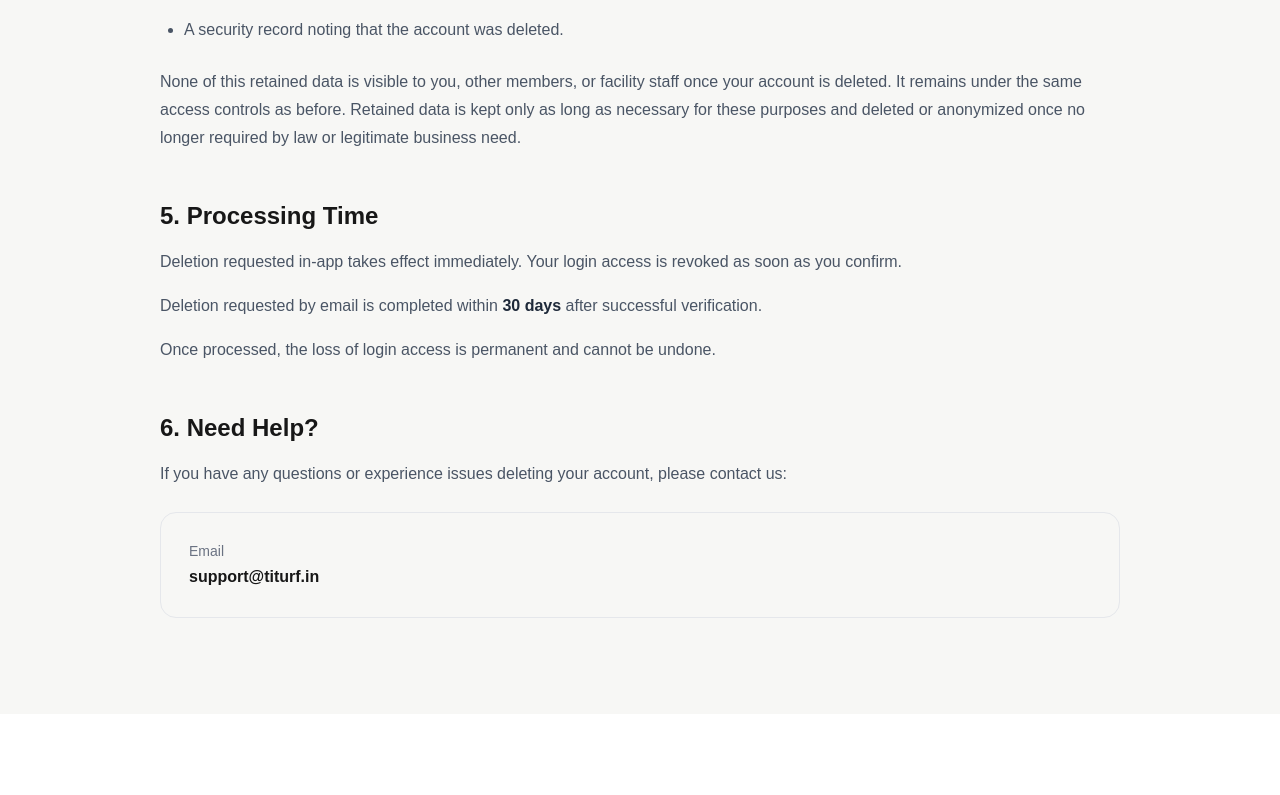
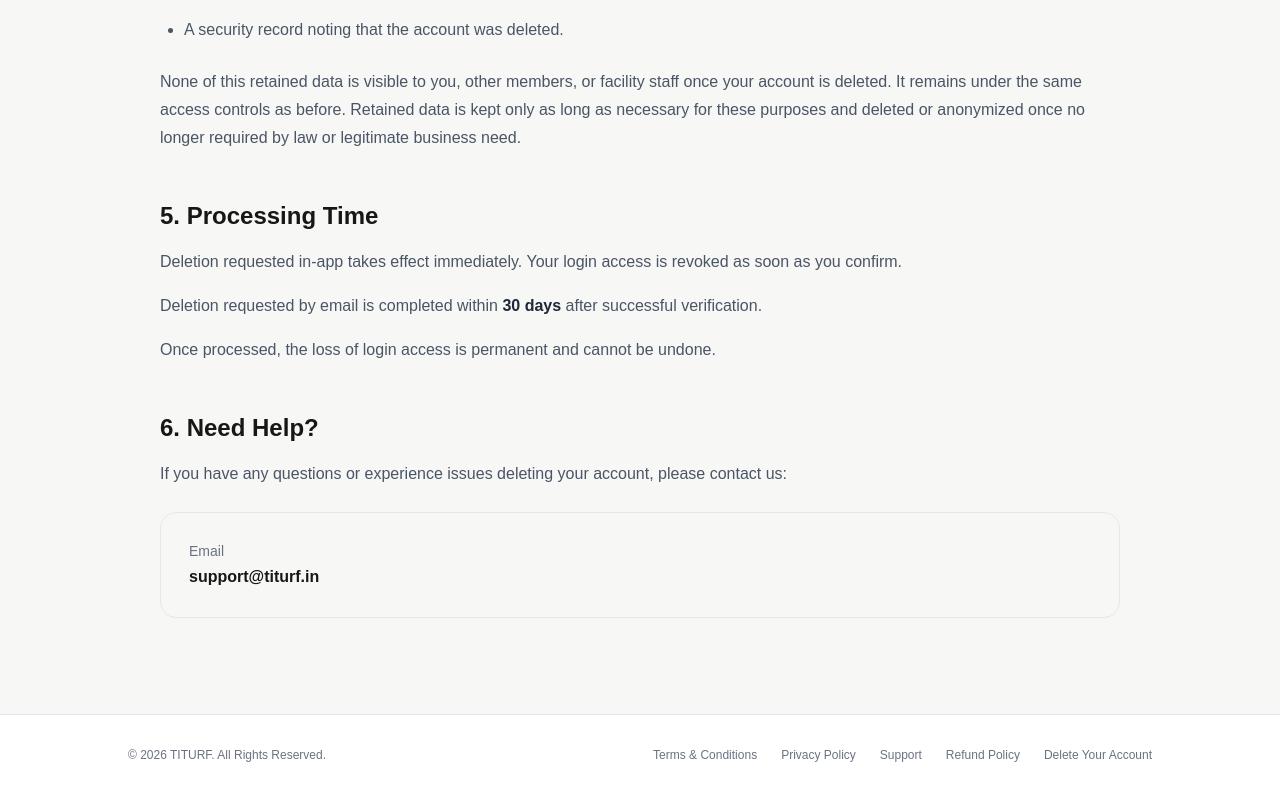
Before and after one commit to bubblcardsdev/TiTurf-landing, a Next.js app: page /delete-your-account in a window 1280 px wide. Shown: the part 1369-2164 px from the top of the page. Before the commit the page ends 2083 px from the top, so only its background shows below. Built offline with nearby package versions, Linux system fonts and the light colour scheme.

Commit message:
add subpage variant to Footer component and integrate into static pages

```diff
--- a/app/delete-your-account/page.tsx
+++ b/app/delete-your-account/page.tsx
@@ -1,6 +1,7 @@
 import Image from "next/image";
 import Link from "next/link";
 import logo from "../../public/Images/logo.svg";
+import Footer from "@/components/Footer";
 
 export default function DeleteAccountPage() {
   return (
@@ -230,6 +231,8 @@ export default function DeleteAccountPage() {
           </div>
         </section>
       </div>
+
+      <Footer variant="subpage" />
     </main>
   );
 }
--- a/app/privacy-policy/page.tsx
+++ b/app/privacy-policy/page.tsx
@@ -1,6 +1,7 @@
 import Image from "next/image";
 import Link from "next/link";
-import logo from "../../public/Images/logo.svg"
+import logo from "../../public/Images/logo.svg";
+import Footer from "@/components/Footer";
 export default function PrivacyPolicy() {
   return (
     <main className="min-h-screen bg-[#f7f7f5] text-[#171717]">
@@ -262,8 +263,9 @@ export default function PrivacyPolicy() {
             </div>
           </div>
         </section>
+      </div>
 
-      </div>
+      <Footer variant="subpage" />
     </main>
   );
 }
--- a/app/refund-policy/page.tsx
+++ b/app/refund-policy/page.tsx
@@ -1,6 +1,7 @@
 import Image from "next/image";
 import Link from "next/link";
-import logo from "../../public/Images/logo.svg"
+import logo from "../../public/Images/logo.svg";
+import Footer from "@/components/Footer";
 
 export default function RefundPolicy() {
   return (
@@ -175,6 +176,8 @@ export default function RefundPolicy() {
         </section>
 
       </div>
+
+      <Footer variant="subpage" />
     </main>
   );
 }
--- a/app/support/page.tsx
+++ b/app/support/page.tsx
@@ -4,6 +4,7 @@ import { useState } from "react";
 import Image from "next/image";
 import Link from "next/link";
 import logo from "@/public/Images/logo.svg";
+import Footer from "@/components/Footer";
 import {
   Mail,
   MapPin,
@@ -350,26 +351,7 @@ export default function SupportPage() {
         </section>
       </div>
 
-      {/* Footer Navigation bar */}
-      <footer className="border-t border-gray-200 bg-white py-8 px-5 sm:px-8 text-xs text-gray-500">
-        <div className="max-w-6xl mx-auto flex flex-col sm:flex-row items-center justify-between gap-4">
-          <p>© 2026 TITURF. All Rights Reserved.</p>
-          <div className="flex flex-wrap gap-x-6 gap-y-2">
-            <Link href="/terms-and-conditions" className="hover:underline">
-              Terms &amp; Conditions
-            </Link>
-            <Link href="/privacy-policy" className="hover:underline">
-              Privacy Policy
-            </Link>
-            <Link href="/refund-policy" className="hover:underline">
-              Refund Policy
-            </Link>
-            <Link href="/delete-your-account" className="hover:underline">
-              Delete Your Account
-            </Link>
-          </div>
-        </div>
-      </footer>
+      <Footer variant="subpage" />
     </main>
   );
 }
--- a/app/terms-and-conditions/page.tsx
+++ b/app/terms-and-conditions/page.tsx
@@ -1,6 +1,7 @@
 import Image from "next/image";
 import Link from "next/link";
-import logo from "../../public/Images/logo.svg"
+import logo from "../../public/Images/logo.svg";
+import Footer from "@/components/Footer";
 
 export default function TermsAndConditions() {
   return (
@@ -181,6 +182,8 @@ export default function TermsAndConditions() {
         </section>
 
       </div>
+
+      <Footer variant="subpage" />
     </main>
   );
 }
--- a/components/Footer.tsx
+++ b/components/Footer.tsx
@@ -1,8 +1,40 @@
 import Link from "next/link";
 
-export default function Footer() {
+interface FooterProps {
+  variant?: "landing" | "subpage";
+  className?: string;
+}
+
+export default function Footer({ variant = "landing", className = "" }: FooterProps) {
+  if (variant === "subpage") {
+    return (
+      <footer className={`border-t border-gray-200 bg-white py-8 px-5 sm:px-8 text-xs text-gray-500 ${className}`}>
+        <div className="max-w-5xl mx-auto flex flex-col sm:flex-row items-center justify-between gap-4">
+          <p>© 2026 TITURF. All Rights Reserved.</p>
+          <div className="flex flex-wrap gap-x-6 gap-y-2">
+            <Link href="/terms-and-conditions" className="hover:underline whitespace-nowrap">
+              Terms &amp; Conditions
+            </Link>
+            <Link href="/privacy-policy" className="hover:underline whitespace-nowrap">
+              Privacy Policy
+            </Link>
+            <Link href="/support" className="hover:underline whitespace-nowrap">
+              Support
+            </Link>
+            <Link href="/refund-policy" className="hover:underline whitespace-nowrap">
+              Refund Policy
+            </Link>
+            <Link href="/delete-your-account" className="hover:underline whitespace-nowrap">
+              Delete Your Account
+            </Link>
+          </div>
+        </div>
+      </footer>
+    );
+  }
+
   return (
-    <footer className="absolute bottom-0 left-0 z-20 w-full text-white">
+    <footer className={`absolute bottom-0 left-0 z-20 w-full text-white ${className}`}>
       <div
         className="
           w-full
@@ -37,7 +69,6 @@ export default function Footer() {
             gap-y-2
           "
         >
-
           <Link
             href="/terms-and-conditions"
             className="hover:underline whitespace-nowrap"
```
